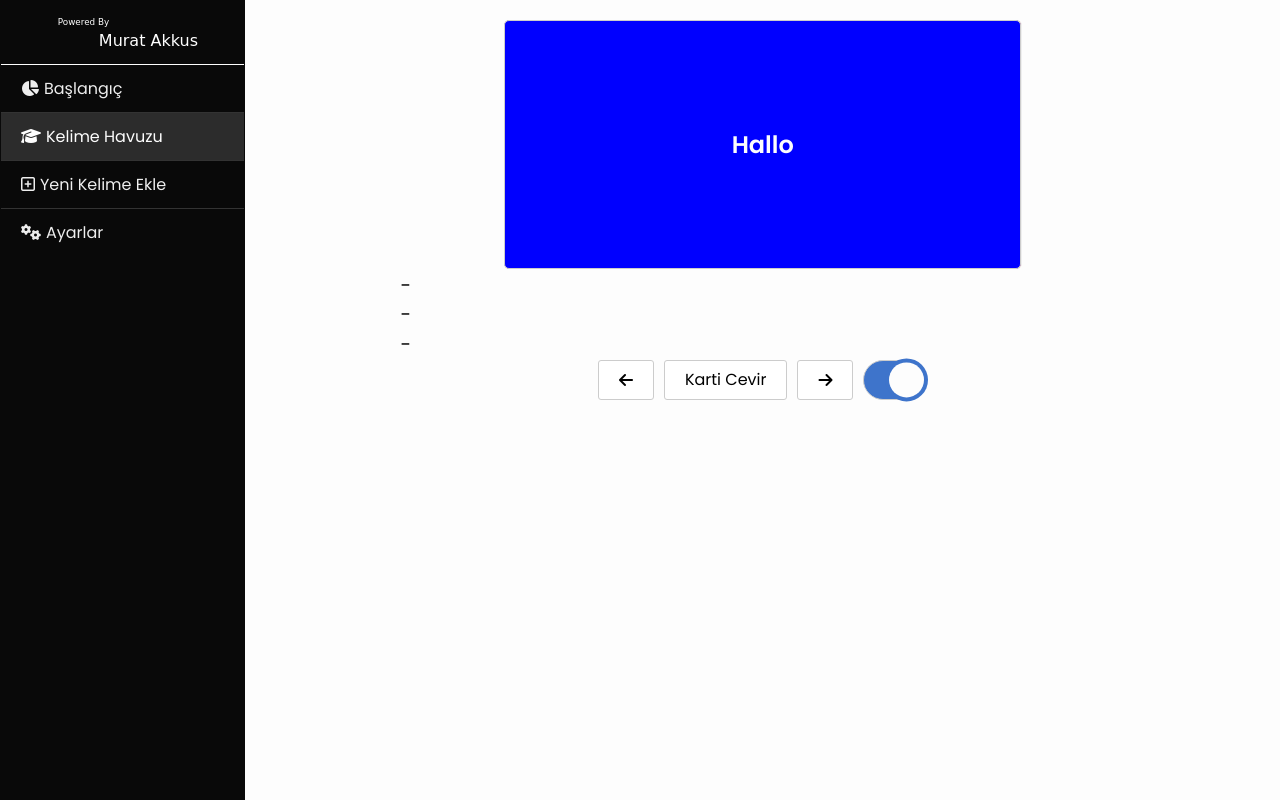
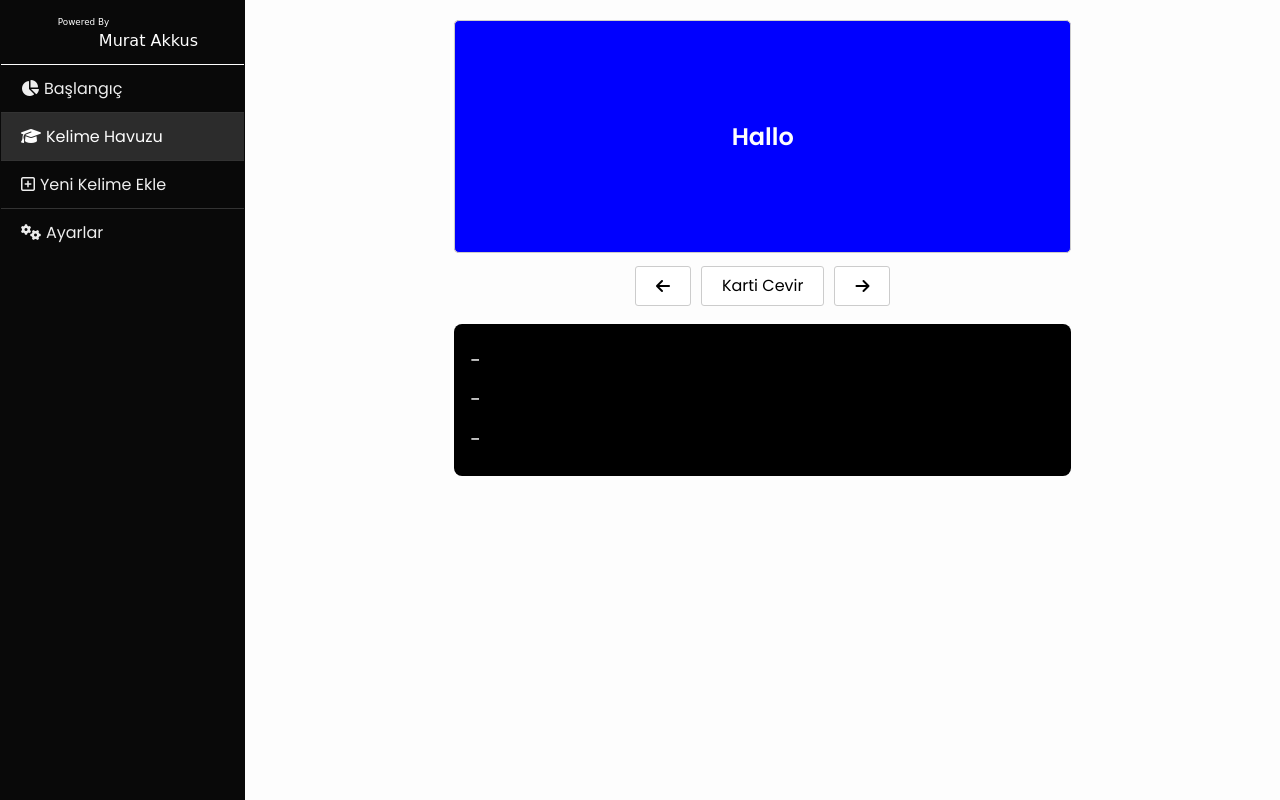
Before and after one commit to MuratAkkus0/frontend-daily, a PHP site: template word_repeat/pages/study-cards.html in a window 1280 px wide. Run offline with PHP 8.4, Linux system fonts and the light colour scheme; the template is opened without the code that fills it, so the values that code supplies are empty; some web fonts are replaced.

Commit message:
Study Card page edited

```diff
--- a/word_repeat/css/main.css
+++ b/word_repeat/css/main.css
@@ -4,8 +4,10 @@
 @import "./toolbar.css";
 @import "./home.css";
 @import "./wortPool.css";
+@import "./add_new_word.css";
+@import "./study_cards.css";
 @import url("https://cdnjs.cloudflare.com/ajax/libs/font-awesome/6.5.2/css/all.min.css");
-@import "./add_new_word.css";
+
 :root {
   --black--: rgb(9, 9, 9);
   --black-hover--: rgb(44, 44, 44);
@@ -31,149 +33,7 @@ main {
   display: flex;
   background-color: var(--gray-background--);
 }
-.study-cards-cont {
-  width: 100%;
-  height: 100%;
-  flex: 17;
-  display: flex;
-  flex-direction: column;
-  align-items: center;
-}
-.card-container {
-  width: 100%;
-  height: 50%;
-  display: flex;
-  flex-direction: column;
-  align-items: center;
-  justify-content: center;
-}
 
-.card-container .card {
-  flex: 1;
-  width: 50%;
-  height: 40%;
-  position: relative;
-  margin-top: 20px;
-  position: relative;
-  transform-origin: top;
-  transform-style: preserve-3d;
-  transition: transform 0.3s linear;
-}
-.card-container .card.next-card {
-  top:0;
-  left: 80%;
-  transition: all .5s linear;
-  transform: scale(.93) translateX(-50px) translateY(-50px);
-}
-.get-next{
-  position: absolute;
-
-  transform: scale(1) translateX(0px) translateY(0px);
-  transition: all .5s linear;
-
-}
-
-.card .card-face {
-  color: var(--gray-background--);
-  font-weight: 600;
-  font-size: 1.5rem;
-  width: 100%;
-  height: 100%;
-  position: absolute;
-  top: 0;
-  left: 0;
-  border: 1px solid var(--gray--);
-  border-radius: 5px;
-  display: flex;
-  justify-content: center;
-  align-items: center;
-  transition: transform 0.3s linear;
-}
-
-.card .front {
-  z-index: 1;
-  background-color: blue;
-  transform: translateZ(0.5px);
-  transform-origin: top;
-}
-
-.card .back {
-  background-color: red;
-  transform: rotateY(180deg);
-  transform-origin: top;
-}
-
-.card_examples {
-  margin-top: 1rem;
-  display: flex;
-  flex-direction: column;
-  justify-content: center;
-  align-items: center;
-  gap: 10px;
-  width: 70%;
-  height: 15%;
-}
-.card_examples > *{
-  width: 100%;
-  font-size: 1.2rem;
-}
-
-.control-buttons {
-  display: flex;
-  justify-content: center;
-  gap: 10px;
-  margin-top: 15px;
-
-}
-.control-buttons .mix-cards {
-  position: relative;
-  cursor: pointer;
-  width: 4rem;
-  height: 2.5rem;
-  background-color: var(--gray-background--);
-  border: 1px solid var(--gray--);
-  border-radius: 30px;
-}
-.mix-cards .mix_cards-circle {
-  border: 0px;
-  width: 2.2rem;
-  height: 2.2rem;
-  background-color: var(--blue--);
-  border-radius: 50%;
-  position: absolute;
-  top: 50%;
-  left: 0.1rem;
-  transform: translateY(-50%);
-  transition: all 0.2s linear;
-}
-.mix-cards.active{
-  background-color: var(--blue--);
-}
-.mix-cards.active .mix_cards-circle{
-  box-shadow: 0px 0px 0px 4px var(--blue--);
-  left: 1.55rem;
-  background-color: var(--gray-background--);
-
-}
-
-.control-buttons .btn {
-  z-index: 2;
-  height: 2.5rem;
-  display: flex;
-  align-items: center;
-  cursor: pointer;
-  padding: 10px 20px;
-  background-color: #fff;
-  border: 1px solid var(--gray--);
-  border-radius: 3px;
-  transition: transform 0.1s linear;
-}
-.control-buttons .btn:hover {
-  transform: scale(1.01);
-}
-.control-buttons .btn:active {
-  transform: scale(0.97);
-}
 @media screen and (max-width: 767px) {
   html,body,main{
     height: fit-content;
--- /dev/null
+++ b/word_repeat/css/study_cards.css
@@ -0,0 +1,177 @@
+.study-cards-cont {
+    width: 100%;
+    flex: 17;
+    display: flex;
+    flex-direction: column;
+    align-items: center;
+}
+
+.card-container {
+    width: 100%;
+    height: 100%;
+    display: grid;
+    grid-template-columns: repeat(10, 1fr);
+    grid-template-rows: repeat(10, 1fr);
+    gap: 10px;
+}
+
+.card {
+    height: 100%;
+    width: 100%;
+    grid-row: 1/4;
+    grid-column: 3/9;
+    justify-self: center;
+    margin-top: 20px;
+    position: relative;
+    transform-origin: top;
+    transform-style: preserve-3d;
+    transition: transform 0.3s linear;
+}
+
+.card .card-face {
+    color: var(--gray-background--);
+    font-weight: 600;
+    font-size: 1.5rem;
+    width: 100%;
+    height: 100%;
+    position: absolute;
+    top: 0;
+    left: 0;
+    border: 1px solid var(--gray--);
+    border-radius: 5px;
+    display: flex;
+    justify-content: center;
+    align-items: center;
+    transition: transform 0.3s linear;
+}
+
+.card .front {
+    z-index: 1;
+    background-color: blue;
+    transform: translateZ(0.5px);
+    transform-origin: top;
+}
+
+.card .back {
+    background-color: red;
+    transform: rotateY(180deg);
+    transform-origin: top;
+}
+
+.card_examples {
+    width: 100%;
+    grid-row: 5/7;
+    grid-column: 3/9;
+    justify-self: center;
+    display: flex;
+    flex-direction: column;
+    justify-content: space-evenly;
+    gap: 10px;
+    padding: 1rem;
+    border-radius: .5rem;
+    background-color: rgb(0, 0, 0);
+    color: var(--gray-background--);
+}
+
+.card_examples>* {
+    width: 100%;
+    font-size: 1.2rem;
+}
+
+.control-buttons {
+    grid-row: 4/5;
+    grid-column: 1/11;
+    justify-self: center;
+    align-self: center;
+    display: flex;
+    justify-content: center;
+    gap: 10px;
+    margin-top: 15px;
+}
+
+/* not ready yet */
+.control-buttons .mix-cards {
+    display: none;
+    position: relative;
+    cursor: pointer;
+    width: 4rem;
+    height: 2.5rem;
+    background-color: var(--gray-background--);
+    border: 1px solid var(--gray--);
+    border-radius: 30px;
+}
+
+.mix-cards .mix_cards-circle {
+    border: 0px;
+    width: 2.2rem;
+    height: 2.2rem;
+    background-color: var(--blue--);
+    border-radius: 50%;
+    position: absolute;
+    top: 50%;
+    left: 0.1rem;
+    transform: translateY(-50%);
+    transition: all 0.2s linear;
+}
+
+.mix-cards.active {
+    background-color: var(--blue--);
+}
+
+.mix-cards.active .mix_cards-circle {
+    box-shadow: 0px 0px 0px 4px var(--blue--);
+    left: 1.55rem;
+    background-color: var(--gray-background--);
+
+}
+
+.control-buttons .btn {
+    z-index: 2;
+    height: 2.5rem;
+    display: flex;
+    align-items: center;
+    cursor: pointer;
+    padding: 10px 20px;
+    background-color: #fff;
+    border: 1px solid var(--gray--);
+    border-radius: 3px;
+    transition: transform 0.1s linear;
+}
+
+.control-buttons .btn:hover {
+    transform: scale(1.01);
+}
+
+.control-buttons .btn:active {
+    transform: scale(0.97);
+}
+
+@media screen and (max-width: 768px) {
+    main {
+        height: 100vh !important;
+    }
+
+    .card-container {
+        grid-template-columns: repeat(20, 1fr);
+        grid-template-rows: repeat(10, 1fr);
+    }
+
+    .card {
+        grid-column: 2/20;
+    }
+
+    .control-buttons {
+        grid-column: 2/20;
+    }
+
+    .card_examples {
+        height: 100%;
+        width: 100%;
+        grid-row: 6/9;
+        grid-column: 2/20;
+    }
+
+    .card_examples>* {
+        font-size: 1.1rem
+    }
+}
--- a/word_repeat/js/study_card.js
+++ b/word_repeat/js/study_card.js
@@ -86,6 +86,7 @@ function createRandomNumber(words) {
     // Duplicate Index Number Control
     function checkDuplicate() {
         if (usedNumbers.includes(newIndex)) {//Silindi|| newIndex === randomIndex
+            console.log(cardIndex)
             if (usedNumbers.length >= words.length) {
                 sessionStorage.removeItem('usedNumbers');
             }
@@ -112,10 +113,12 @@ function mixCards(e) {
 
 // Getting Next Card
 function getNextCard(e) {
+
     // cardIndex = 1 Default Value
     prevCount = 1;
-
-    if (cardIndex >= words.length) {
+    let usedNumbers = JSON.parse(sessionStorage.getItem('usedNumbers'));
+    console.log(words);
+    if (cardIndex >= words.length && usedNumbers.length >= words.length) {
         cardIndex = words.length - 1;
         alert('Son Karttasiniz');
         return;
@@ -132,6 +135,8 @@ function getNextCard(e) {
     }
 
     cardIndex++;
+    console.log(cardIndex)
+
 }
 
 // Getting Previous Card
@@ -162,4 +167,6 @@ function getPrevCard(e) {
         card_back_face.innerHTML = prevWord.word_tr;
     } else { return };
     cardIndex--;
+    console.log(cardIndex)
+
 }
```
